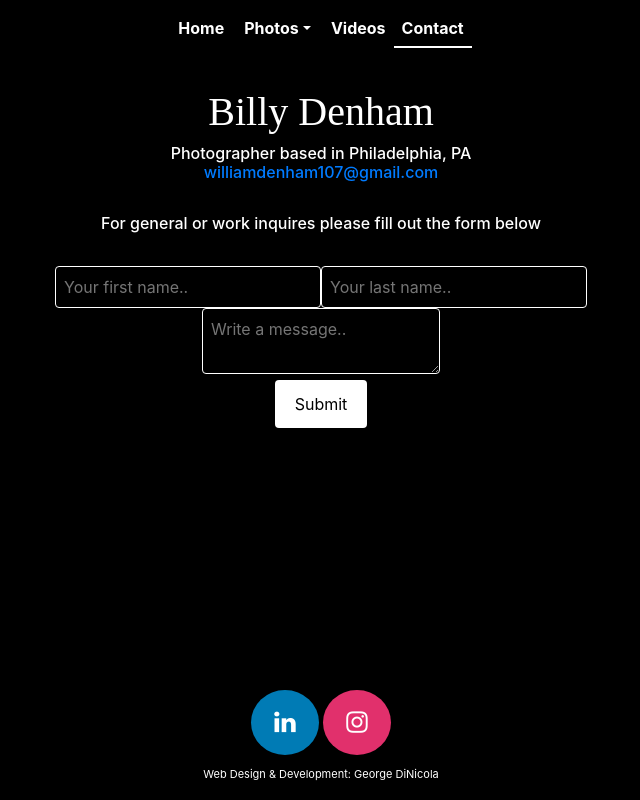
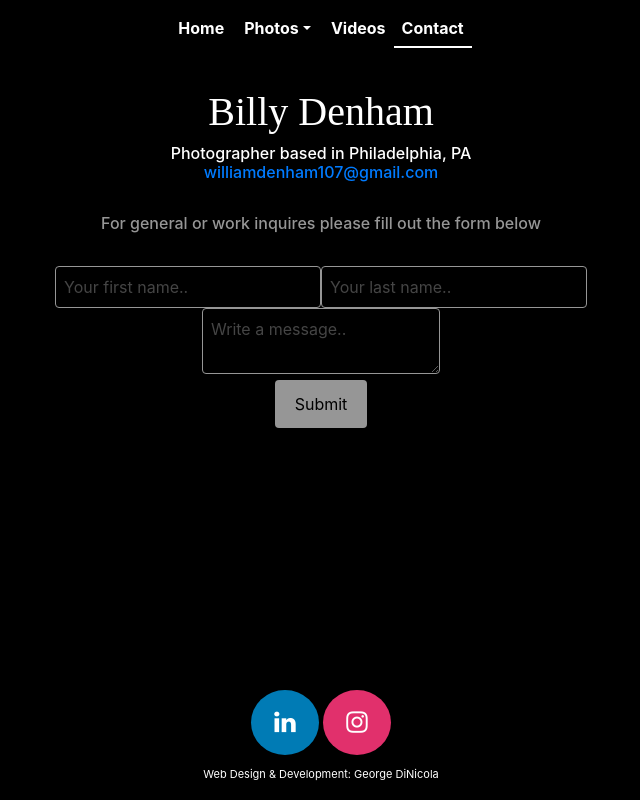
Before and after one commit to GeorgeDiNicola/serverless-photography-website, a React (Create React App) app in the folder static/: page /Contact in a window 1280 px wide. Shown: the whole page, without its empty margins (319-959 px from the left). Built offline with nearby package versions, Linux system fonts and the light colour scheme.

Commit message:
added fade-in animation to the form

```diff
--- a/static/src/components/Contact.jsx
+++ b/static/src/components/Contact.jsx
@@ -21,6 +21,7 @@ export default class Contact extends Component {
         </div>
      </div>
       <div className="form-container">
+        <div className="w3-animate-fading">
         <form>
           <h6>For general or work inquires please fill out the form below</h6><br/>
           {/*<label for="fname">First Name</label>*/}
@@ -33,6 +34,7 @@ export default class Contact extends Component {
           <br/>
           <input type="submit" value="Submit"></input>
         </form>
+        </div>
       </div>
     <div className="footer">
           <div className="w3-animate-right">
--- a/static/src/css/contactme.css
+++ b/static/src/css/contactme.css
@@ -115,6 +115,19 @@ input[type=submit]:hover {
   to {
     bottom:0;
     opacity:1
+  }
+}
+
+.w3-animate-fading{
+  animation:fading 8s
+}
+@keyframes fading {
+  0% {
+    opacity: 0
+  } 50% {
+    opacity:1
+  } 100% {
+    opacity:0
   }
 }
 
```
